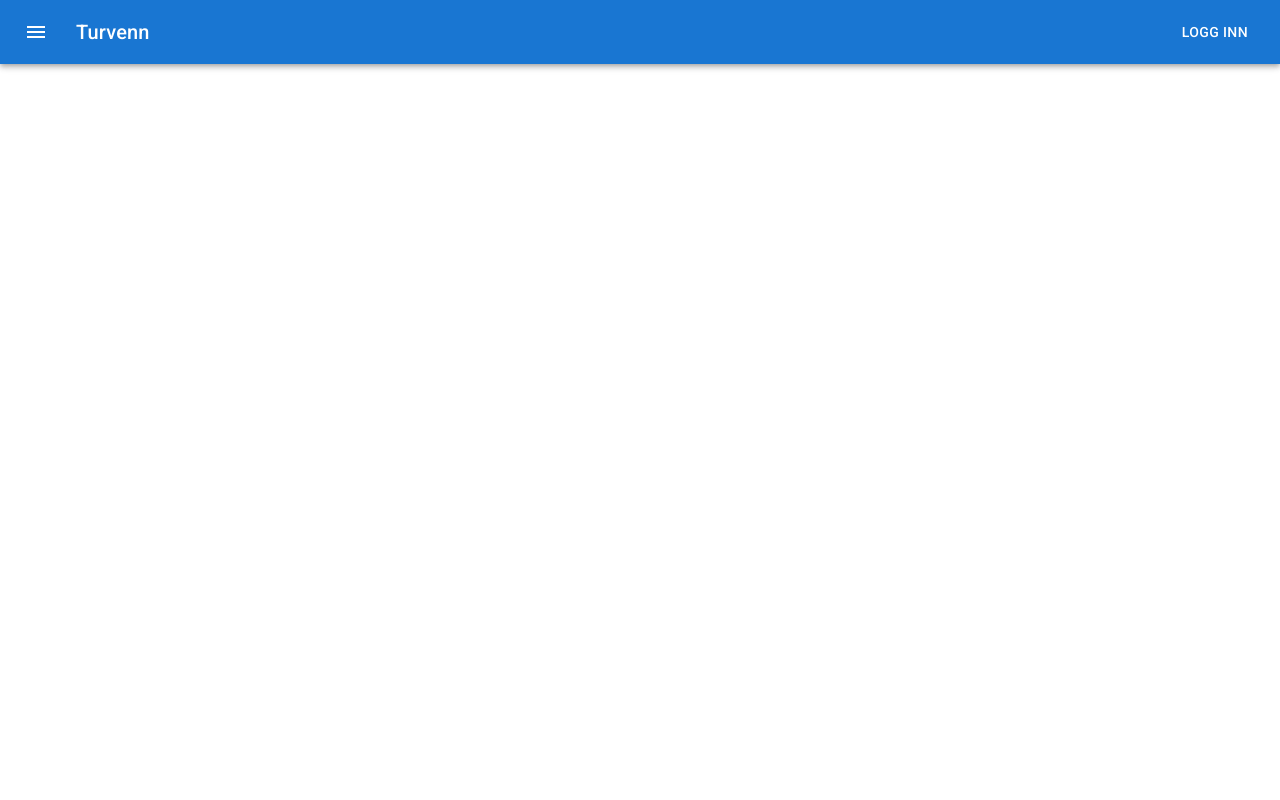
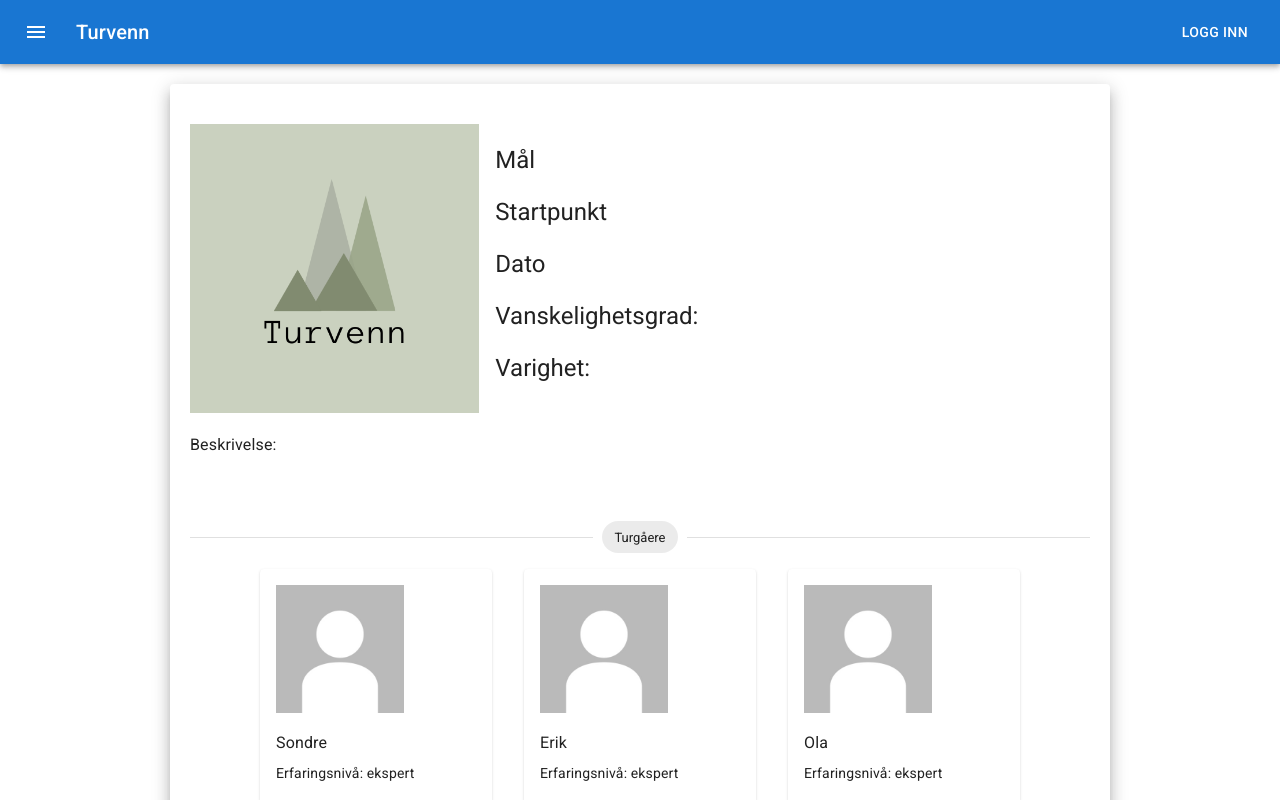
Before and after one commit to eriksalv/turvenn-tdt4140, a React (Create React App) app in the folder frontend/: page /trip/1 in a window 1280 px wide. Before the commit this address had no page. Shown: the top 800 px of the page. Built offline with nearby package versions, Linux system fonts and the light colour scheme; no server answers.

Commit message:
feat(#23): enkel implementasjon og start av å hente trips fra store

```diff
--- a/frontend/src/App.js
+++ b/frontend/src/App.js
@@ -24,7 +24,7 @@ function App() {
             <Route path="/profile" element={<ProfilePage />} />
           </Route>
           <Route path="/home" element={<Home />} />
-          <Route path="/trip" element={<ViewTrip />} />
+          <Route path="/trip/:id" element={<ViewTrip />} />
         </Routes>
       </Router>
       <ToastContainer />
--- a/frontend/src/pages/ViewTrip.jsx
+++ b/frontend/src/pages/ViewTrip.jsx
@@ -1,5 +1,6 @@
-import { useSelector } from 'react-redux';
-import React, { useState } from 'react';
+import { useDispatch, useSelector } from 'react-redux';
+import React, { useEffect, useState } from 'react';
+import { useParams } from 'react-router-dom';
 import {
   Grid,
   Paper,
@@ -14,6 +15,9 @@ import {
   Box,
   Typography
 } from '@mui/material';
+
+import { getTrip } from '../features/trips/tripSlice';
+
 import ProfileCard from '../components/ProfileCard';
 
 function ViewTrip() {
@@ -28,76 +32,74 @@ function ViewTrip() {
     {
       name: 'Sondre',
       experienceLevel: 'ekspert',
-      id: 'dkawdopwa'
+      id: 'a'
     },
     {
       name: 'Erik',
       experienceLevel: 'ekspert',
-      id: 'jdpowadjwpa'
+      id: 'b'
     },
     {
       name: 'Ola',
       experienceLevel: 'ekspert',
-      id: 'jdiwajdipaw'
+      id: 'c'
     },
     {
       name: 'Andrea',
       experienceLevel: 'ekspert',
-      id: 'jdiwajdipaw'
+      id: 'd'
     },
     {
       name: 'Trygve',
       experienceLevel: 'ekspert',
-      id: 'jdiwajdipaw'
+      id: 'e'
     },
     {
       name: 'Andreas',
       experienceLevel: 'ekspert',
-      id: 'jdiwajdipaw'
+      id: 'f'
     },
     {
       name: 'Alva',
       experienceLevel: 'ekspert',
-      id: 'jdiwajdipaw'
+      id: 'g'
     }
   ];
+
+  const { trip } = useSelector((state) => state.trips);
+
+  const dispatch = useDispatch();
+
+  useEffect(() => {
+    dispatch(getTrip(1));
+  }, [dispatch]);
+
   return (
     <main>
       <Grid>
         <Paper elevation={10} style={paperStyle}>
           <Grid align="left">
-            <h2>Tittel</h2>
+            <h2>{trip.name}</h2>
           </Grid>
           <Grid container spacing={2}>
             <Grid item xs={4}>
               <Img alt="logo" src="../Turvenn-logo.png" />
             </Grid>
             <Grid item xs={8}>
-              {/* <TextField
-                id="start"
-                label="Startpunkt"
-                placeholder="Hvor starter turen?"
-                required
-                fullWidth
-                // value={start}
-                margin="normal"
-              /> */}
-              <Typography variant="h5" component="h2" margin="20px auto">
-                Turmål:
+              <Typography variant="h5" component="h4" margin="20px auto">
+                Mål
+              </Typography>
+              <Typography variant="body1" component="body2" margin="20px auto">
+                {trip.goal}
               </Typography>
               <Typography variant="h5" component="h2" margin="20px auto">
-                Startpunkt:
+                Startpunkt
               </Typography>
-              {/* <TextField
-                id="date"
-                label="Dato og tid"
-                type="datetime-local"
-                fullWidth
-                // value={date}
-                margin="normal"
-              /> */}
+              <Typography variant="body1" component="body2" margin="20px auto">
+                {trip.start}
+              </Typography>
               <Typography variant="h5" component="h2" margin="20px auto">
-                Dato:
+                Dato
               </Typography>
               {/* <FormControl id="difficulty" fullWidth>
                 <InputLabel>Vanskelighetsgrad</InputLabel>
@@ -137,11 +139,11 @@ function ViewTrip() {
                 // value={description}
                 margin="normal"
               /> */}
-              <Typography variant="body1" component="h2" margin="20px auto">
-                Beskrivelse:
-              </Typography>
             </Grid>
           </Grid>
+          <Typography variant="body1" component="h2" margin="20px auto">
+            Beskrivelse:
+          </Typography>
           <Grid
             container
             alignItems="flex-end"
```
